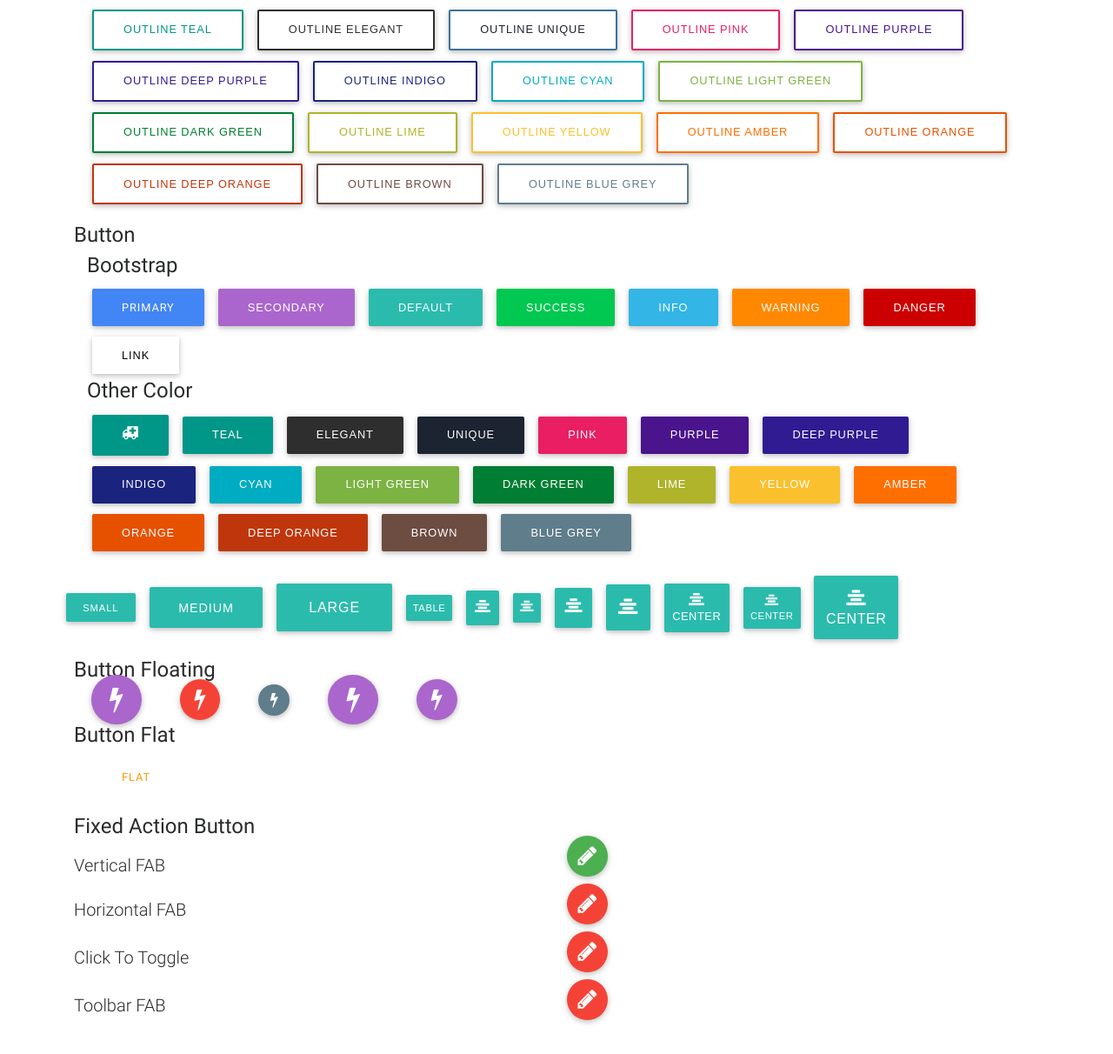
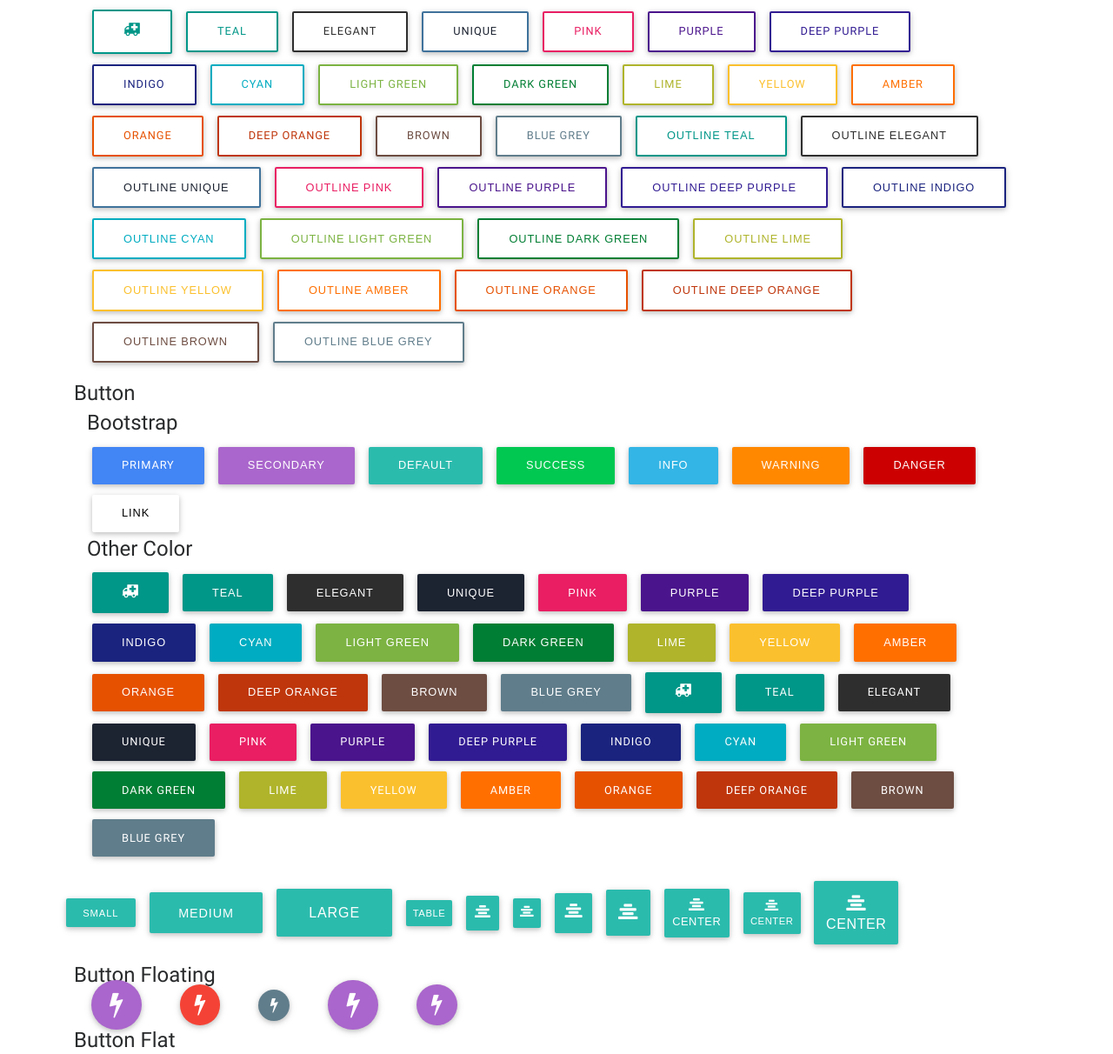
Before and after one commit to amirazain/test-sass-2, a website: page button.html in a window 1280 px wide. Shown: the part 281-1493 px from the top of the page at 87% size. Drawn offline with nearby package versions, Linux system fonts and the light colour scheme; a script that the page names is missing.

Commit message:
edit avatar and button color

```diff
--- a/button.html
+++ b/button.html
@@ -1,5 +1,6 @@
 <!DOCTYPE html >
 <html>
+
 <head>
     <meta charset="utf-8">
     <meta name="viewport" content="width=device-width, initial-scale=1, shrink-to-fit=no">
@@ -35,7 +36,24 @@
                     <div class="col-12">
                         <h4>Other Color</h4>
                         <hr>
-
+                        <a class="btn btn-outline-teal"><i class="fa fa-ambulance"></i></a>
+                        <a class="btn btn-outline-teal">Teal</a>
+                        <a class="btn btn-outline-elegant"> Elegant</a>
+                        <a class="btn btn-outline-unique"> Unique</a>
+                        <a class="btn btn-outline-pink"> Pink</a>
+                        <a class="btn btn-outline-purple"> Purple</a>
+                        <a class="btn btn-outline-deep-purple"> Deep Purple</a>
+                        <a class="btn btn-outline-indigo"> Indigo</a>
+                        <a class="btn btn-outline-cyan"> Cyan</a>
+                        <a class="btn btn-outline-light-green"> Light Green</a>
+                        <a class="btn btn-outline-dark-green"> Dark Green</a>
+                        <a class="btn btn-outline-lime"> Lime</a>
+                        <a class="btn btn-outline-yellow"> Yellow</a>
+                        <a class="btn btn-outline-amber"> Amber</a>
+                        <a class="btn btn-outline-orange"> Orange</a>
+                        <a class="btn btn-outline-deep-orange"> Deep Orange</a>
+                        <a class="btn btn-outline-brown"> Brown</a>
+                        <a class="btn btn-outline-blue-grey"> Blue Grey</a>
                         <button type="button" class="btn btn-outline-teal"> Outline Teal</button>
                         <button type="button" class="btn btn-outline-elegant"> Outline Elegant</button>
                         <button type="button" class="btn btn-outline-unique"> Outline Unique</button>
@@ -94,6 +112,26 @@
                         <button type="button" class="btn btn-deep-orange"> Deep Orange</button>
                         <button type="button" class="btn btn-brown"> Brown</button>
                         <button type="button" class="btn btn-blue-grey"> Blue Grey</button>
+
+
+                        <a class="btn btn-teal"><i class="fa fa-ambulance"></i></a>
+                        <a class="btn btn-teal">Teal</a>
+                        <a class="btn btn-elegant"> Elegant</a>
+                        <a class="btn btn-unique"> Unique</a>
+                        <a class="btn btn-pink"> Pink</a>
+                        <a class="btn btn-purple"> Purple</a>
+                        <a class="btn btn-deep-purple"> Deep Purple</a>
+                        <a class="btn btn-indigo"> Indigo</a>
+                        <a class="btn btn-cyan"> Cyan</a>
+                        <a class="btn btn-light-green"> Light Green</a>
+                        <a class="btn btn-dark-green"> Dark Green</a>
+                        <a class="btn btn-lime"> Lime</a>
+                        <a class="btn btn-yellow"> Yellow</a>
+                        <a class="btn btn-amber"> Amber</a>
+                        <a class="btn btn-orange"> Orange</a>
+                        <a class="btn btn-deep-orange"> Deep Orange</a>
+                        <a class="btn btn-brown"> Brown</a>
+                        <a class="btn btn-blue-grey"> Blue Grey</a>
                     </div>
                 </div>
             </div>
--- a/sass/base/_global.scss
+++ b/sass/base/_global.scss
@@ -484,4 +484,11 @@
             border: 1.7px solid #fff;
         }
     }
+    &.avatar-nav{
+        height: 50px;
+        width: 50px;
+        &.avatar-border {
+            border: 1.7px solid #fff;
+        }
+    }
 }
--- a/sass/components/_buttons.scss
+++ b/sass/components/_buttons.scss
@@ -12,7 +12,6 @@
     font-size: 1em;
     padding: 1.1rem 2.3rem;
     &.btn-table {
-
       padding: .85rem .85rem;
     }
   }
@@ -566,6 +565,7 @@
 
 // **Button Material Color**
 .btn-elegant {
+  color: #fff!important;
   background: $elegant-color;
   &:focus,
   &:hover {
@@ -578,6 +578,7 @@
 }
 
 .btn-unique {
+  color: #fff!important;
   background: $unique-color-dark;
   &:focus,
   &:hover {
@@ -590,6 +591,7 @@
 }
 
 .btn-pink {
+  color: #fff!important;
   background: #e91e63;
   &:focus,
   &:hover {
@@ -602,6 +604,7 @@
 }
 
 .btn-purple {
+  color: #fff!important;
   background: #4a148c;
   &:focus,
   &:hover {
@@ -614,6 +617,7 @@
 }
 
 .btn-deep-purple {
+  color: #fff!important;
   background: #311b92;
   &:focus,
   &:hover {
@@ -626,6 +630,7 @@
 }
 
 .btn-indigo {
+  color: #fff!important;
   background: #1a237e;
   &:focus,
   &:hover {
@@ -638,6 +643,7 @@
 }
 
 .btn-cyan {
+  color: #fff!important;
   background: #00acc1;
   &:focus,
   &:hover {
@@ -650,6 +656,7 @@
 }
 
 .btn-light-green {
+  color: #fff!important;
   background: #7cb342;
   &:focus,
   &:hover {
@@ -662,6 +669,7 @@
 }
 
 .btn-dark-green {
+  color: #fff!important;
   background: #007E33;
   &:focus,
   &:hover {
@@ -674,6 +682,7 @@
 }
 
 .btn-lime {
+  color: #fff!important;
   background: #afb42b;
   &:focus,
   &:hover {
@@ -686,6 +695,7 @@
 }
 
 .btn-yellow {
+  color: #fff!important;
   background: #fbc02d;
   &:focus,
   &:hover {
@@ -698,6 +708,7 @@
 }
 
 .btn-amber {
+  color: #fff!important;
   background: #ff6f00;
   &:focus,
   &:hover {
@@ -710,6 +721,7 @@
 }
 
 .btn-orange {
+  color: #fff!important;
   background: #e65100;
   &:focus,
   &:hover {
@@ -722,6 +734,7 @@
 }
 
 .btn-deep-orange {
+  color: #fff!important;
   background: #bf360c;
   &:focus,
   &:hover {
@@ -734,6 +747,7 @@
 }
 
 .btn-brown {
+  color: #fff!important;
   background: #6d4c41;
   &:focus,
   &:hover {
@@ -746,6 +760,7 @@
 }
 
 .btn-blue-grey {
+  color: #fff!important;
   background: #607d8b;
   &:focus,
   &:hover {
@@ -758,6 +773,7 @@
 }
 
 .btn-teal {
+  color: #fff!important;
   background: #009688;
   &:focus,
   &:hover {
@@ -790,9 +806,6 @@
 .btn-floating.disabled,
 .btn-floating:disabled,
 .btn-floating[disabled],
-.btn-large.disabled,
-.btn-large:disabled,
-.btn-large[disabled],
 .btn.disabled,
 .btn:disabled,
 .btn[disabled] {
@@ -810,8 +823,7 @@
 // Shared icon styles
 .btn,
 .btn-flat,
-.btn-floating,
-.btn-large {
+.btn-floating {
   outline: 0;
   .fa {
     // font-size: $button-font-size-shared;
@@ -999,6 +1011,7 @@
 // Flat button
 .btn-flat {
   @extend .btn;
+  font-weight: 500;
   box-shadow: none!important;
   background-color: transparent!important;
   color: $button-color-flat;
@@ -1010,11 +1023,11 @@
   }
   &:focus,
   &:hover {
-    background-color: rgba(0, 0, 0, .2)!important;
+    background-color: rgba(128,128,128, 0.08)!important;
     box-shadow: none!important;
   }
   &:active {
-    background-color: rgba(0, 0, 0, .3)!important; // background-color: transparent;
+    background-color: rgba(128,128,128, 0.08)!important; // background-color: transparent;
   }
   &.disabled {
     background-color: transparent !important;
@@ -1025,8 +1038,7 @@
 
 .btn-table {
   font-size: .8em;
-  padding: .6rem .6rem;
-  // text-transform: capitalize;
+  padding: .6rem .6rem; // text-transform: capitalize;
   letter-spacing: 0.6px;
   .fa {
     font-size: 1.4em;
```
Also changed, not shown: css/style/main.css.
